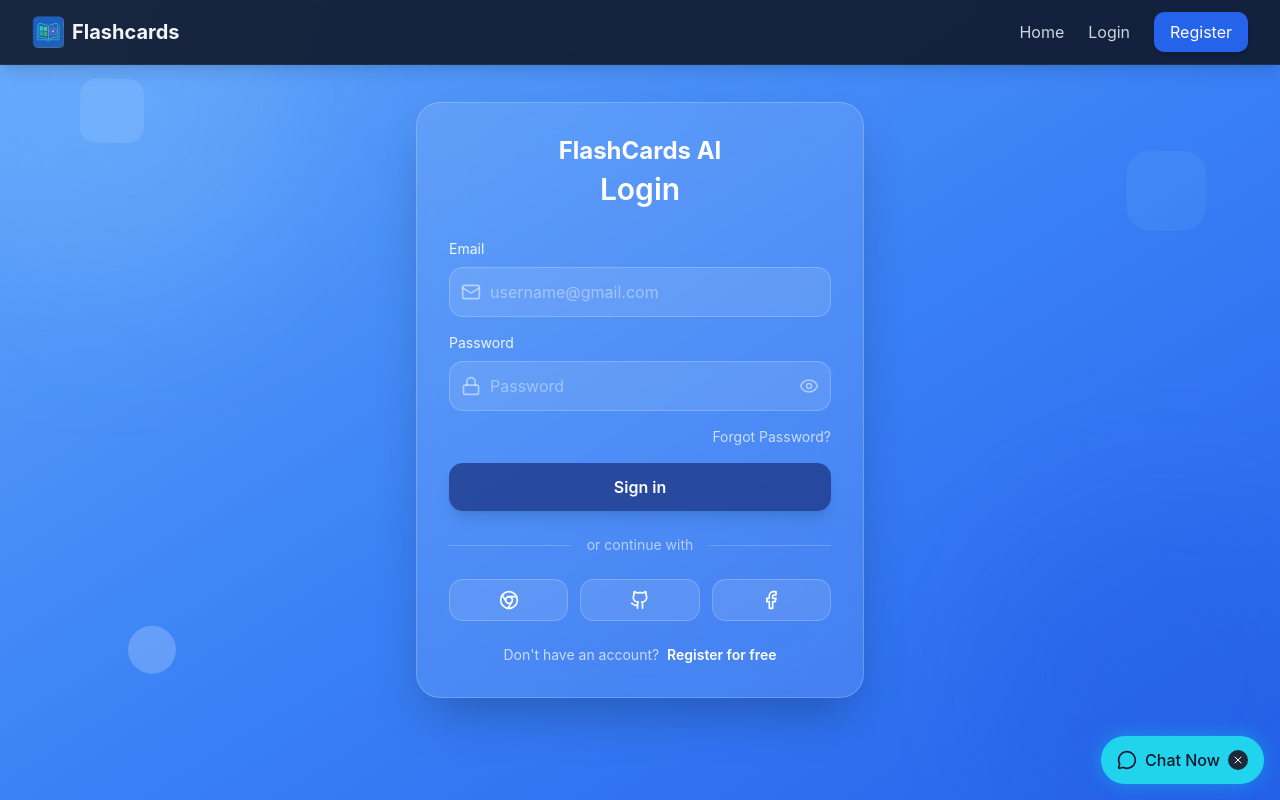
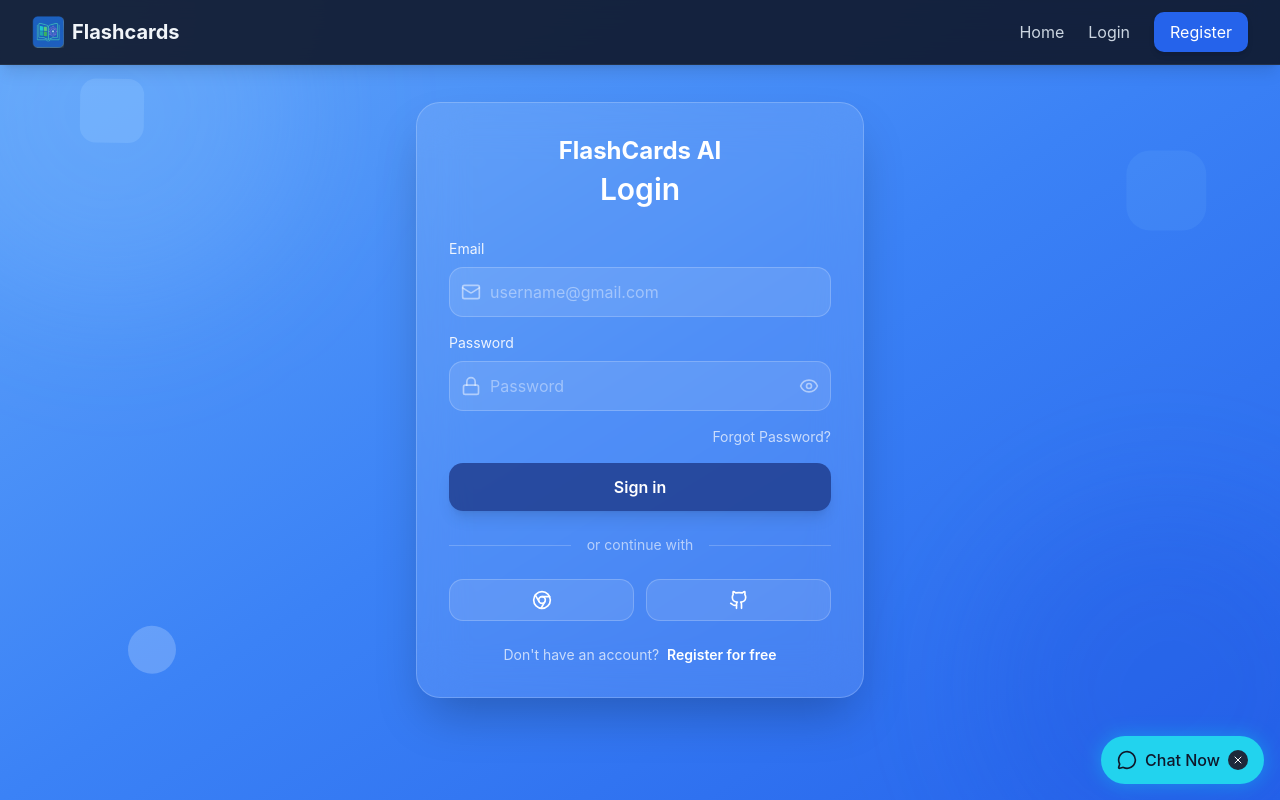
Before and after one commit to MarianBezhenar/flashcards-frontend, a React (Vite) app: page /auth in a window 1280 px wide. Built offline with nearby package versions, Linux system fonts and the light colour scheme.

Commit message:
github auth added

```diff
--- a/src/pages/Auth.tsx
+++ b/src/pages/Auth.tsx
@@ -10,6 +10,11 @@ type AuthMode = 'login' | 'register';
 const loginWithGoogle = () => {
   window.location.href =
     "https://flashcards-backend-production-601e.up.railway.app/oauth2/authorization/google";
+};
+
+const loginWithGithub = () => {
+  window.location.href =
+    "https://flashcards-backend-production-601e.up.railway.app/oauth2/authorization/github";
 };
 
 const Auth = () => {
@@ -303,20 +308,13 @@ const Auth = () => {
               <Chrome className="w-5 h-5 text-white" />
             </motion.button>
             <motion.button
+              onClick={loginWithGithub}
               whileHover={{ scale: 1.05, y: -2 }}
               whileTap={{ scale: 0.95 }}
               type="button"
               className="flex-1 py-2.5 bg-white/10 hover:bg-white/20 border border-white/20 rounded-xl flex items-center justify-center transition-all"
             >
               <Github className="w-5 h-5 text-white" />
-            </motion.button>
-            <motion.button
-              whileHover={{ scale: 1.05, y: -2 }}
-              whileTap={{ scale: 0.95 }}
-              type="button"
-              className="flex-1 py-2.5 bg-white/10 hover:bg-white/20 border border-white/20 rounded-xl flex items-center justify-center transition-all"
-            >
-              <Facebook className="w-5 h-5 text-white" />
             </motion.button>
           </div>
 
```
